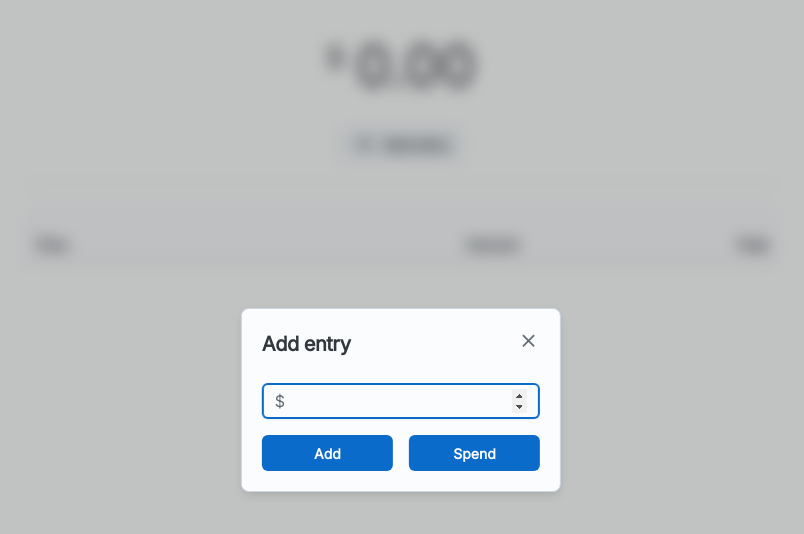
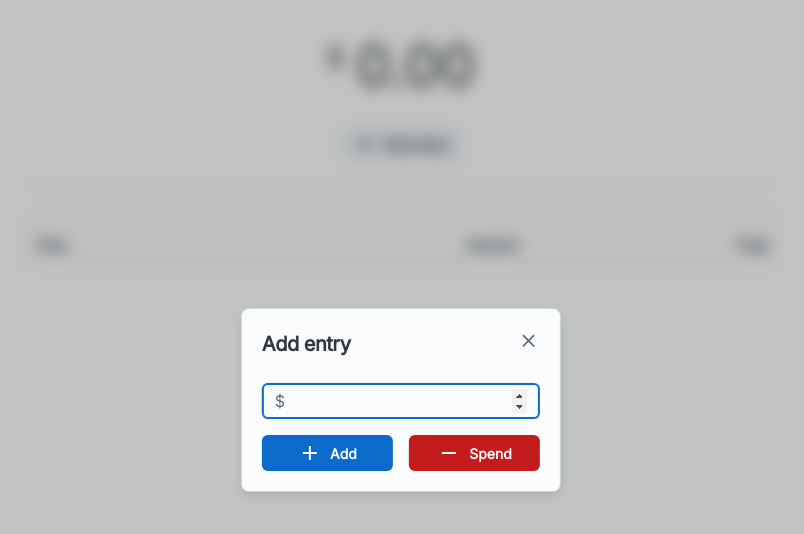
Before and after one commit to wangchj/allowly, a React app: page / in a window 1280 px wide. Both pictures are taken after a click on the button "Add entry". Shown: the top 534 px of the page, without its empty margins (239-1043 px from the left). Built offline with nearby package versions, Linux system fonts and the light colour scheme.

Commit message:
Add different colors and icons for Add and Spend buttons to make them visually differentiable.

```diff
--- a/src/input-modal.jsx
+++ b/src/input-modal.jsx
@@ -1,6 +1,7 @@
+import Add from '@mui/icons-material/Add';
+import Remove from '@mui/icons-material/Remove';
 import Button from '@mui/joy/Button';
 import FormControl from '@mui/joy/FormControl';
-import FormLabel from '@mui/joy/FormLabel';
 import Input from '@mui/joy/Input';
 import Modal from '@mui/joy/Modal';
 import ModalClose from '@mui/joy/ModalClose';
@@ -104,8 +105,9 @@ export default function InputModal({onAddEntry}) {
             <Button
               style={{
                 flexGrow: 1,
-                flexBasis: '20%'
+                flexBasis: '50%'
               }}
+              startDecorator={<Add />}
               onClick={() => onButtonClick(1, onAddEntry)}
             >
               Add
@@ -114,8 +116,10 @@ export default function InputModal({onAddEntry}) {
             <Button
               style={{
                 flexGrow: 1,
-                flexBasis: '20%'
+                flexBasis: '50%'
               }}
+              startDecorator={<Remove />}
+              color="danger"
               onClick={() => onButtonClick(-1, onAddEntry)}
             >
               Spend
```
Also changed, not shown: 1 other file (tests, documents, lock files or other folders).
